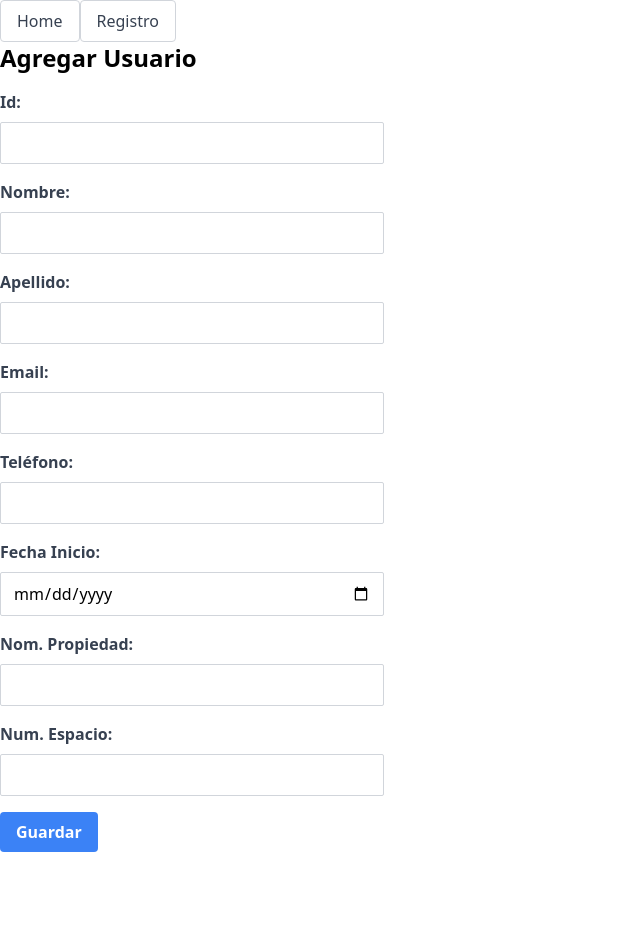
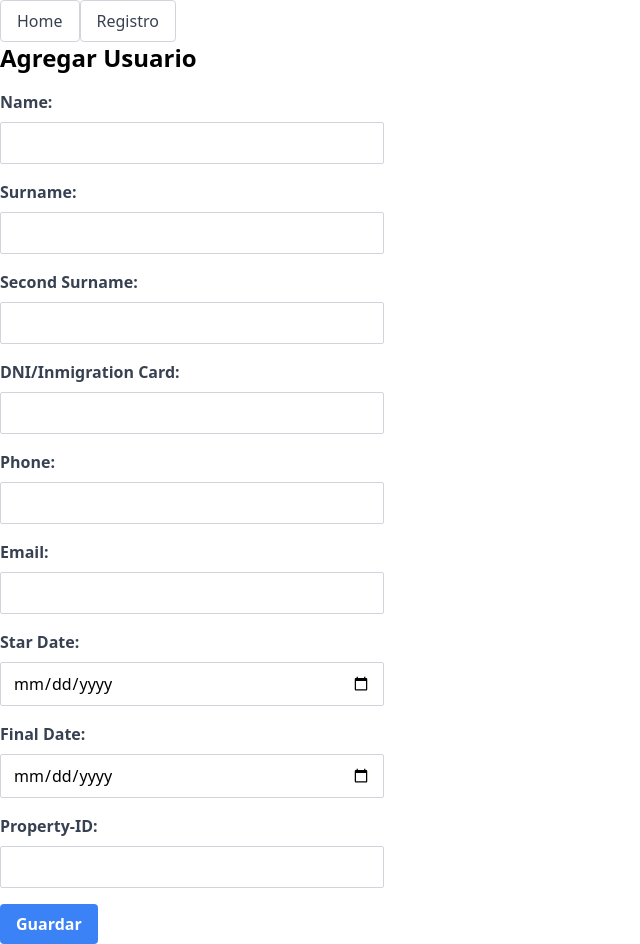
Before and after one commit to johnNaduer/Wasi-Qampaq-v1, a Vue app in the folder practica/Auth/: page /crear in a window 1280 px wide. Shown: the whole page, without its empty margins (0-640 px from the left). Before the commit the page ends 852 px from the top, so only its background shows below. Built offline with nearby package versions, Linux system fonts and the light colour scheme.

Commit message:
feat: add new changes

```diff
--- a/practica/Auth/src/pages/CreateView.vue
+++ b/practica/Auth/src/pages/CreateView.vue
@@ -3,18 +3,28 @@
       <h2 class="text-2xl font-bold mb-4">Agregar Usuario</h2>
       <form class="max-w-sm">
         <div class="mb-4">
-          <label for="number" class="block text-gray-700 font-bold mb-2">Id:</label>
-          <input type="number" id="" required
-            class="w-full px-3 py-2 border border-gray-300 rounded-sm focus:outline-none focus:border-blue-500">
-        </div>
-        <div class="mb-4">
-          <label for="text" class="block text-gray-700 font-bold mb-2">Nombre:</label>
+          <label for="text" class="block text-gray-700 font-bold mb-2">Name:</label>
           <input type="text" id="" required
             class="w-full px-3 py-2 border border-gray-300 rounded-sm focus:outline-none focus:border-blue-500">
         </div>
         <div class="mb-4">
-          <label for="text" class="block text-gray-700 font-bold mb-2">Apellido:</label>
+          <label for="text" class="block text-gray-700 font-bold mb-2">Surname:</label>
           <input type="text" id=""  required
+            class="w-full px-3 py-2 border border-gray-300 rounded-sm focus:outline-none focus:border-blue-500">
+        </div>
+        <div class="mb-4">
+          <label for="text" class="block text-gray-700 font-bold mb-2">Second Surname:</label>
+          <input type="text" id=""  required
+            class="w-full px-3 py-2 border border-gray-300 rounded-sm focus:outline-none focus:border-blue-500">
+        </div>
+        <div class="mb-4">
+          <label for="number" class="block text-gray-700 font-bold mb-2">DNI/Inmigration Card:</label>
+          <input type="number" id=""  required
+            class="w-full px-3 py-2 border border-gray-300 rounded-sm focus:outline-none focus:border-blue-500">
+        </div>
+        <div class="mb-4">
+          <label for="tel" class="block text-gray-700 font-bold mb-2">Phone:</label>
+          <input type="tel" id=""  required
             class="w-full px-3 py-2 border border-gray-300 rounded-sm focus:outline-none focus:border-blue-500">
         </div>
         <div class="mb-4">
@@ -23,23 +33,18 @@
             class="w-full px-3 py-2 border border-gray-300 rounded-sm focus:outline-none focus:border-blue-500">
         </div>
         <div class="mb-4">
-          <label for="tel" class="block text-gray-700 font-bold mb-2">Teléfono:</label>
-          <input type="tel" id=""  required
-            class="w-full px-3 py-2 border border-gray-300 rounded-sm focus:outline-none focus:border-blue-500">
-        </div>
-        <div class="mb-4">
-          <label for="date" class="block text-gray-700 font-bold mb-2">Fecha Inicio:</label>
+          <label for="date" class="block text-gray-700 font-bold mb-2">Star Date:</label>
           <input type="date" id=""  required
             class="w-full px-3 py-2 border border-gray-300 rounded-sm focus:outline-none focus:border-blue-500">
         </div>
         <div class="mb-4">
-          <label for="text" class="block text-gray-700 font-bold mb-2">Nom. Propiedad:</label>
-          <input type="text" id=""  required
+          <label for="date" class="block text-gray-700 font-bold mb-2">Final Date:</label>
+          <input type="date" id="" required
             class="w-full px-3 py-2 border border-gray-300 rounded-sm focus:outline-none focus:border-blue-500">
         </div>
         <div class="mb-4">
-          <label for="number" class="block text-gray-700 font-bold mb-2">Num. Espacio:</label>
-          <input type="number" id=""  required
+          <label for="number" class="block text-gray-700 font-bold mb-2">Property-ID:</label>
+          <input type="number" id="" required
             class="w-full px-3 py-2 border border-gray-300 rounded-sm focus:outline-none focus:border-blue-500">
         </div>
         <button type="submit" class="bg-blue-500 hover:bg-blue-700 text-white font-bold py-2 px-4 rounded">
```
